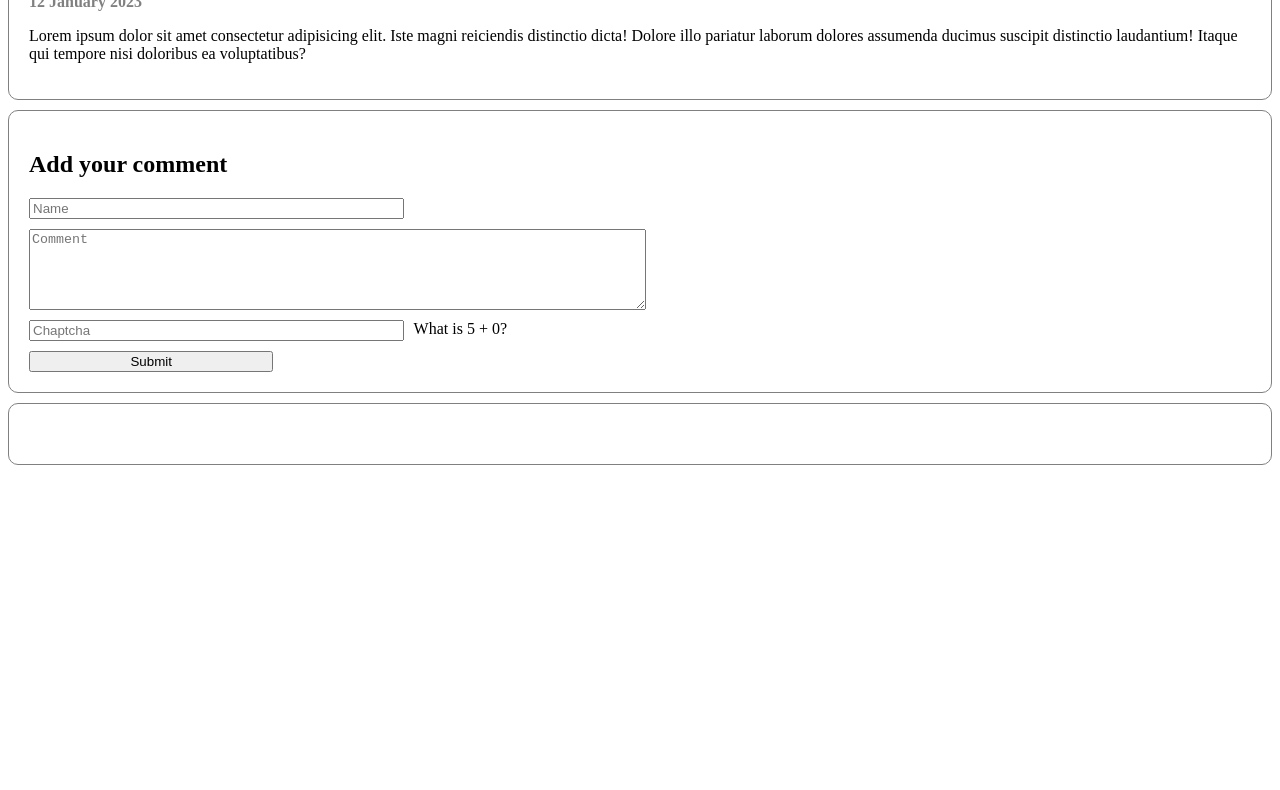
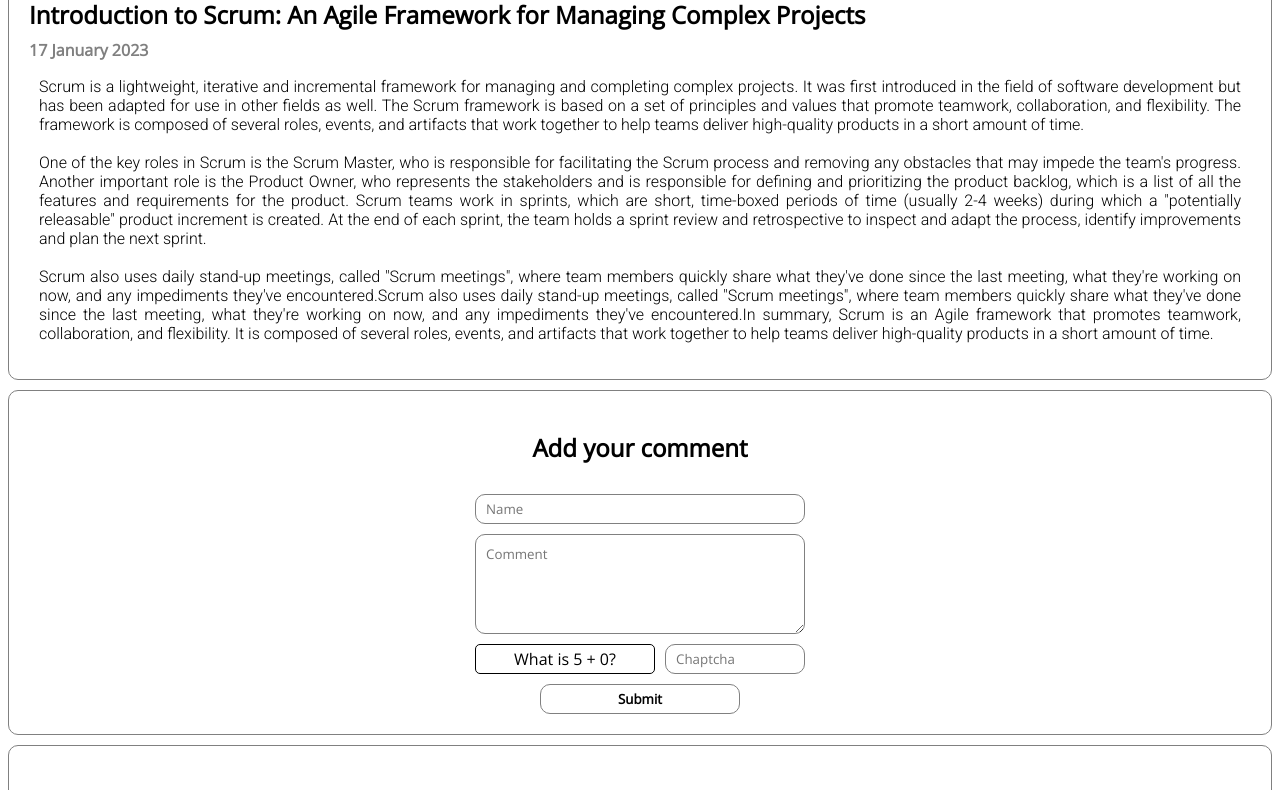
Before and after one commit to edwinhati/fxmedia-test-case, a website: page view/home.html in a window 1280 px wide. Shown: the part 171-961 px from the top of the page. Before the commit the page ends 800 px from the top, so only its background shows below. Drawn offline with nearby package versions, Linux system fonts and the light colour scheme; no server answers.

Commit message:
Update frontend

```diff
--- a/view/home.html
+++ b/view/home.html
@@ -14,49 +14,96 @@
   </head>
   <body>
     <nav>
-      <div class="logo">
-        <img src="./logo" alt="logo" width="100px" />
-        <h5 style="text-align: center; margin-top: auto">LOGO</h5>
-      </div>
+      <h1 style="text-align: center; height: 15px; font-size: xx-large">
+        ScrumWorks
+      </h1>
+      <h5 style="text-align: center; margin-top: auto">Your Agile Partner</h5>
     </nav>
     <div class="container">
       <div>
-        <h2>My Article</h2>
-        <p class="date">12 January 2023</p>
-        <p>
-          Lorem ipsum dolor sit amet consectetur adipisicing elit. Iste magni
-          reiciendis distinctio dicta! Dolore illo pariatur laborum dolores
-          assumenda ducimus suscipit distinctio laudantium! Itaque qui tempore
-          nisi doloribus ea voluptatibus?
+        <h2>
+          Introduction to Scrum: An Agile Framework for Managing Complex
+          Projects
+        </h2>
+        <p class="date">17 January 2023</p>
+        <p
+          style="
+            margin-left: 10px;
+            margin-right: 10px;
+            text-align: justify;
+            font-family: 'Roboto', sans-serif;
+          "
+        >
+          Scrum is a lightweight, iterative and incremental framework for
+          managing and completing complex projects. It was first introduced in
+          the field of software development but has been adapted for use in
+          other fields as well. The Scrum framework is based on a set of
+          principles and values that promote teamwork, collaboration, and
+          flexibility. The framework is composed of several roles, events, and
+          artifacts that work together to help teams deliver high-quality
+          products in a short amount of time.
+          <br /><br />
+          One of the key roles in Scrum is the Scrum Master, who is responsible
+          for facilitating the Scrum process and removing any obstacles that may
+          impede the team's progress. Another important role is the Product
+          Owner, who represents the stakeholders and is responsible for defining
+          and prioritizing the product backlog, which is a list of all the
+          features and requirements for the product. Scrum teams work in
+          sprints, which are short, time-boxed periods of time (usually 2-4
+          weeks) during which a "potentially releasable" product increment is
+          created. At the end of each sprint, the team holds a sprint review and
+          retrospective to inspect and adapt the process, identify improvements
+          and plan the next sprint.
+
+          <br /><br />
+          Scrum also uses daily stand-up meetings, called "Scrum meetings",
+          where team members quickly share what they've done since the last
+          meeting, what they're working on now, and any impediments they've
+          encountered.Scrum also uses daily stand-up meetings, called "Scrum
+          meetings", where team members quickly share what they've done since
+          the last meeting, what they're working on now, and any impediments
+          they've encountered.In summary, Scrum is an Agile framework that
+          promotes teamwork, collaboration, and flexibility. It is composed of
+          several roles, events, and artifacts that work together to help teams
+          deliver high-quality products in a short amount of time.
         </p>
       </div>
     </div>
     <div class="container">
-      <h2>Add your comment</h2>
-      <form
-        class="form"
-      >
-        <input type="text" placeholder="Name" style="width: 30%" id="name" />
+      <form class="form">
+        <h2>Add your comment</h2>
+        <input type="text" placeholder="Name" style="width: 330px" id="name" />
         <textarea
           name="comment"
           id="comment"
           cols="30"
           rows="5"
           placeholder="Comment"
-          style="width: 50%"
+          style="width: 330px"
         ></textarea>
         <div style="display: flex; flex-direction: row; gap: 10px">
+          <label
+            for="chaptcha"
+            id="chaptcha-value"
+            style="
+              margin-top: 0px;
+              border: 1px solid black;
+              padding: 3px;
+              border-radius: 5px;
+              width: 180px;
+              text-align: center;
+            "
+            >what is x + y?</label
+          >
           <input
             type="text"
             placeholder="Chaptcha"
-            style="width: 30%"
+            style="width: 140px"
             id="chaptcha"
           />
-          <label for="chaptcha" id="chaptcha-value">what is x + y?</label>
         </div>
-        <!-- chaptcha warning -->
         <div id="chaptcha-warning" style="color: red; display: none"></div>
-        <button type="button" onclick="Submit()" style="width: 20%">
+        <button type="button" onclick="Submit()" style="width: 200px">
           Submit
         </button>
       </form>
@@ -71,7 +118,7 @@
         success: function (data) {
           const comments = data;
           const commentLength = document.getElementById("comment-length");
-          commentLength.innerHTML = `Comments(${comments.length})`;
+          commentLength.innerHTML = `Comments (${comments.length})`;
           const commentContainer = document.getElementById("comments");
           comments.forEach((comment) => {
             const commentDiv = document.createElement("div");
@@ -90,14 +137,14 @@
         const comment = document.getElementById("comment");
         const data = {
           name: name.value,
-          comment: comment.value
-        }
+          comment: comment.value,
+        };
 
         if (chaptcha()) {
           await $.ajax({
             url: "/api/comment",
             type: "POST",
-            contentType: 'application/json',
+            contentType: "application/json",
             data: JSON.stringify(data),
             success: location.reload(),
             error: function (err) {
--- a/view/style.css
+++ b/view/style.css
@@ -1,3 +1,8 @@
+@import url('https://fonts.googleapis.com/css2?family=Open+Sans:wght@300&family=Roboto:wght@300&display=swap');
+* {
+  box-sizing: border-box;
+  font-family: 'Open Sans', sans-serif;
+}
 body {
   height: 100%;
   display: flex;
@@ -6,19 +11,17 @@ body {
   padding: auto;
   gap: 10px;
 }
-.logo {
+/* .logo {
   width: 100px;
   height: 50px;
   display: flex;
   flex-direction: column;
-}
+} */
 nav {
-  display: flex;
-  justify-content: space-between;
-  width: 100%;
-  height: 70px;
-  list-style: none;
-  padding: 0;
+  border: 1px;
+  border-radius: 10px;
+  border-color: grey;
+  border-style: solid;
 }
 .container {
   border: 1px;
@@ -26,6 +29,7 @@ nav {
   border-color: grey;
   border-style: solid;
   padding: 20px;
+  width: 100%;
 }
 .date {
   display: flex;
@@ -42,8 +46,8 @@ nav {
   margin-top: 10px;
 }
 .centered {
-  width: 300px;
-  height: 200px;
+  width: 400px;
+  height: 300px;
   background-color: white;
   border: 1px;
   border-radius: 10px;
@@ -67,5 +71,47 @@ nav {
 .form {
     display: flex;
     flex-direction: column;
+    justify-content: center;
+    align-items: center;
     gap: 10px;
 }
+input {
+    width: 300px;
+    height: 30px;
+    border: 1px;
+    border-radius: 10px;
+    border-color: grey;
+    border-style: solid;
+    padding: 10px;
+}
+textarea {
+    width: 300px;
+    height: 100px;
+    border: 1px;
+    border-radius: 10px;
+    border-color: grey;
+    border-style: solid;
+    padding: 10px;
+}
+
+button {
+    width: 100px;
+    height: 30px;
+    border: 1px;
+    border-radius: 10px;
+    border-color: grey;
+    border-style: solid;
+    background-color: white;
+    color: black;
+    font-weight: bold;
+}
+
+@media (max-width: 768px) {
+  .container {
+    width: 100%;
+  }
+  .centered {
+    width: 100%;
+    height: 100%;
+  }
+}
```
Also changed, not shown: view/login.html (+11 -9 lines).
